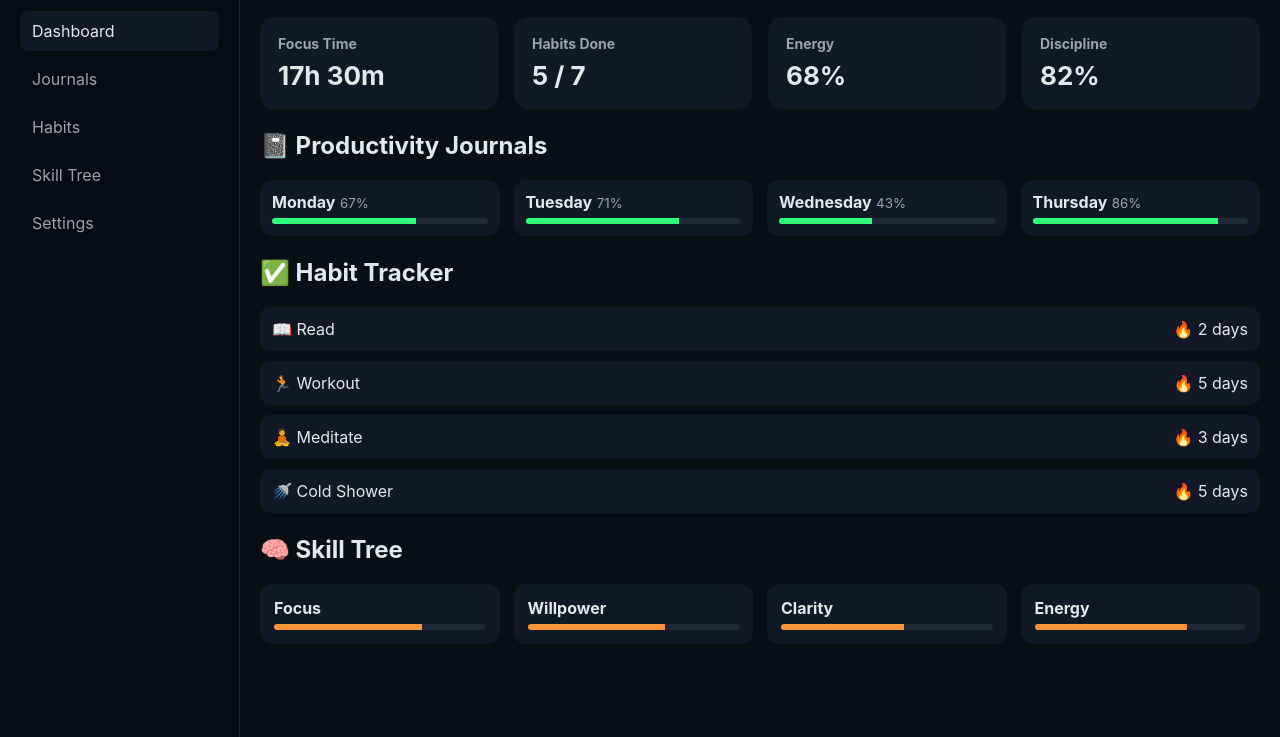
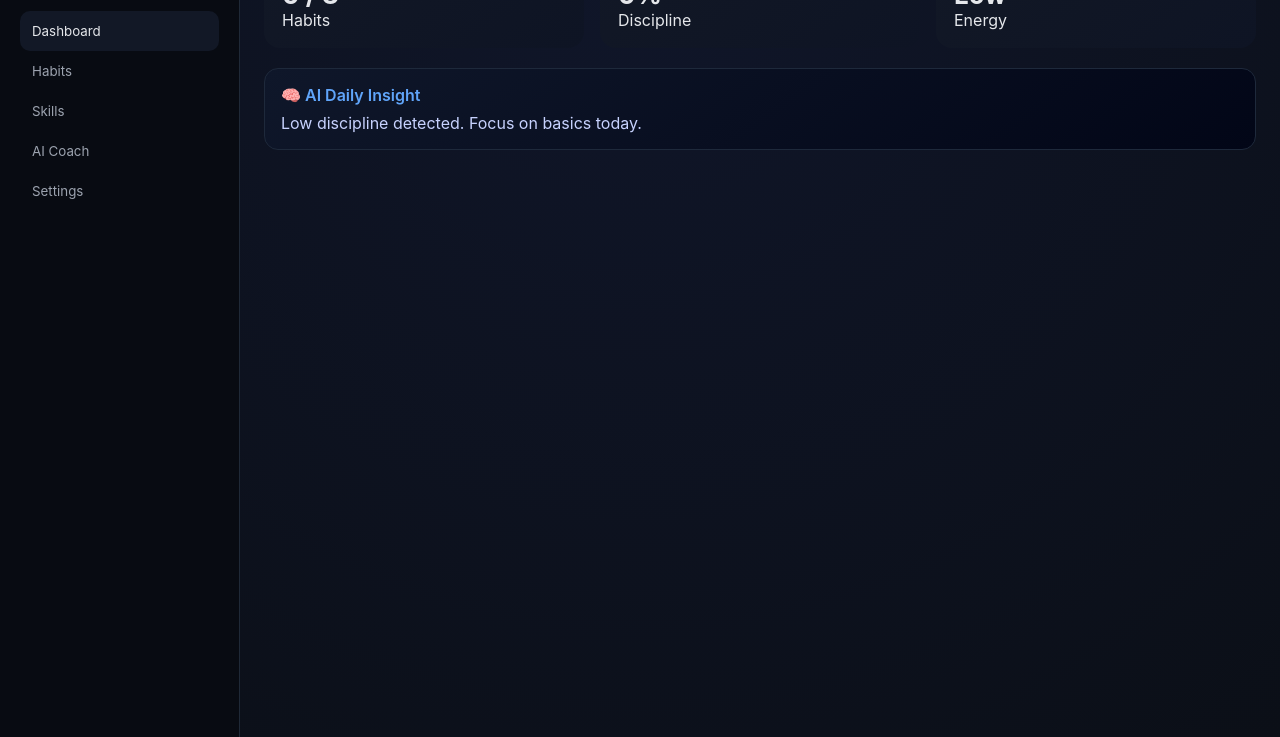
Before and after one commit to xHANGING/Life-changing-website, a plain HTML site: page index.html in a window 1280 px wide. Shown: the part 63-800 px from the top of the page. Drawn offline with Linux system fonts and the light colour scheme.

Commit message:
Update index.html

```diff
--- a/index.html
+++ b/index.html
@@ -2,33 +2,32 @@
 <html lang="en">
 <head>
 <meta charset="UTF-8">
-<title>LIFE OS — Productivity Dashboard</title>
+<title>LIFE OS — AI Powered</title>
 <meta name="viewport" content="width=device-width, initial-scale=1.0">
 
 <style>
 :root{
-  --bg:#0b0e14;
+  --bg:#0b0f17;
   --panel:#121826;
-  --panel2:#0f1422;
+  --panel2:#0e1424;
   --text:#e5e7eb;
   --muted:#9ca3af;
   --green:#2eff7b;
-  --yellow:#facc15;
   --orange:#fb923c;
+  --blue:#60a5fa;
   --border:#1f2937;
 }
-
 *{box-sizing:border-box;font-family:Inter,system-ui,sans-serif}
-
 body{
   margin:0;
-  background:var(--bg);
+  background:radial-gradient(circle at top,#10162a,#0b0f17);
   color:var(--text);
   display:flex;
   height:100vh;
+  animation:fade .6s ease;
 }
+@keyframes fade{from{opacity:0}to{opacity:1}}
 
-/* SIDEBAR */
 .sidebar{
   width:240px;
   background:#080b12;
@@ -41,240 +40,183 @@ body{
   font-weight:700;
   margin-bottom:30px;
 }
-.nav a{
-  display:block;
-  padding:10px 12px;
-  margin-bottom:8px;
-  border-radius:8px;
+.nav button{
+  width:100%;
+  background:none;
+  border:none;
   color:var(--muted);
-  text-decoration:none;
+  padding:12px;
+  border-radius:10px;
+  text-align:left;
+  cursor:pointer;
 }
-.nav a:hover,
-.nav a.active{
+.nav button.active,
+.nav button:hover{
   background:var(--panel);
   color:var(--text);
 }
 
-/* MAIN */
-.main{
-  flex:1;
-  padding:20px;
-  overflow:auto;
-}
-
-.topbar{
-  display:flex;
-  justify-content:space-between;
-  align-items:center;
-  margin-bottom:20px;
-}
-.search{
-  background:var(--panel);
-  padding:10px 14px;
-  border-radius:10px;
-  color:var(--muted);
-  width:260px;
-}
-
-/* CARDS */
+.main{flex:1;padding:24px;overflow:auto}
 .cards{
   display:grid;
   grid-template-columns:repeat(auto-fit,minmax(220px,1fr));
   gap:16px;
 }
 .card{
+  background:linear-gradient(145deg,var(--panel),var(--panel2));
+  padding:18px;
+  border-radius:16px;
+  transition:.3s;
+}
+.card:hover{transform:translateY(-4px)}
+.big{font-size:26px;font-weight:700}
+
+.section{margin-top:26px}
+.habit,.skill{
   background:var(--panel);
-  padding:18px;
-  border-radius:14px;
-}
-.card h3{
-  margin:0 0 8px;
-  font-size:14px;
-  color:var(--muted);
-}
-.big{
-  font-size:26px;
-  font-weight:700;
-}
-
-/* JOURNALS */
-.journals{
-  margin-top:22px;
-}
-.journal-grid{
-  display:grid;
-  grid-template-columns:repeat(auto-fit,minmax(160px,1fr));
-  gap:14px;
-}
-.journal{
-  background:var(--panel);
-  padding:12px;
+  padding:14px;
   border-radius:12px;
-}
-.journal small{color:var(--muted)}
-.progress{
-  height:6px;
-  background:#1f2937;
-  border-radius:4px;
-  overflow:hidden;
-  margin-top:6px;
-}
-.progress div{
-  height:100%;
-  background:var(--green);
-}
-
-/* HABITS */
-.habits{
-  margin-top:22px;
-}
-.habit{
-  background:var(--panel);
-  padding:12px;
-  border-radius:10px;
   margin-bottom:10px;
   display:flex;
   justify-content:space-between;
+  align-items:center;
 }
 
-/* SKILL TREE */
-.skills{
-  margin-top:22px;
+.ai-box{
+  background:linear-gradient(145deg,#0f172a,#020617);
+  border:1px solid #1e293b;
+  padding:16px;
+  border-radius:14px;
+  margin-top:20px;
 }
-.skill-grid{
-  display:grid;
-  grid-template-columns:repeat(auto-fit,minmax(160px,1fr));
-  gap:14px;
-}
-.skill{
-  background:var(--panel);
-  padding:14px;
-  border-radius:12px;
-}
-.skill b{display:block}
-.bar{
-  height:6px;
-  background:#1f2937;
-  border-radius:4px;
-  overflow:hidden;
-  margin-top:6px;
-}
-.bar div{
-  height:100%;
+.ai-title{color:var(--blue);font-weight:600}
+.ai-text{margin-top:8px;color:#c7d2fe}
+
+button.action{
   background:var(--orange);
+  border:none;
+  padding:10px 16px;
+  border-radius:10px;
+  cursor:pointer;
+  font-weight:600;
 }
 
-/* MOBILE */
-@media(max-width:900px){
-  .sidebar{display:none}
-  .search{width:100%}
-}
+@media(max-width:900px){.sidebar{display:none}}
 </style>
 </head>
 
 <body>
 
-<!-- SIDEBAR -->
 <div class="sidebar">
-  <div class="logo">🌱 LIFE OS</div>
+  <div class="logo">🤖 LIFE OS AI</div>
   <div class="nav">
-    <a class="active">Dashboard</a>
-    <a>Journals</a>
-    <a>Habits</a>
-    <a>Skill Tree</a>
-    <a>Settings</a>
+    <button class="active" onclick="show('dash')">Dashboard</button>
+    <button onclick="show('habits')">Habits</button>
+    <button onclick="show('skills')">Skills</button>
+    <button onclick="show('ai')">AI Coach</button>
+    <button onclick="show('settings')">Settings</button>
   </div>
 </div>
 
-<!-- MAIN -->
 <div class="main">
 
-  <!-- TOP -->
-  <div class="topbar">
-    <div class="search">🔍 Search</div>
-    <div>Welcome back 👋</div>
+<!-- DASHBOARD -->
+<div id="dash" class="page">
+  <div class="cards">
+    <div class="card"><div class="big" id="habitScore">0 / 3</div>Habits</div>
+    <div class="card"><div class="big" id="discipline">0%</div>Discipline</div>
+    <div class="card"><div class="big" id="energy">--</div>Energy</div>
   </div>
 
-  <!-- STATS -->
-  <div class="cards">
-    <div class="card">
-      <h3>Focus Time</h3>
-      <div class="big">17h 30m</div>
-    </div>
-    <div class="card">
-      <h3>Habits Done</h3>
-      <div class="big">5 / 7</div>
-    </div>
-    <div class="card">
-      <h3>Energy</h3>
-      <div class="big">68%</div>
-    </div>
-    <div class="card">
-      <h3>Discipline</h3>
-      <div class="big">82%</div>
-    </div>
+  <div class="ai-box">
+    <div class="ai-title">🧠 AI Daily Insight</div>
+    <div class="ai-text" id="aiInsight"></div>
   </div>
+</div>
 
-  <!-- JOURNALS -->
-  <div class="journals">
-    <h2>📓 Productivity Journals</h2>
-    <div class="journal-grid">
-      <div class="journal">
-        <b>Monday</b>
-        <small>67%</small>
-        <div class="progress"><div style="width:67%"></div></div>
-      </div>
-      <div class="journal">
-        <b>Tuesday</b>
-        <small>71%</small>
-        <div class="progress"><div style="width:71%"></div></div>
-      </div>
-      <div class="journal">
-        <b>Wednesday</b>
-        <small>43%</small>
-        <div class="progress"><div style="width:43%"></div></div>
-      </div>
-      <div class="journal">
-        <b>Thursday</b>
-        <small>86%</small>
-        <div class="progress"><div style="width:86%"></div></div>
-      </div>
-    </div>
+<!-- HABITS -->
+<div id="habits" class="page" style="display:none">
+  <div class="section">
+    <div class="habit">📖 Read <input type="checkbox" onchange="toggle('read')"></div>
+    <div class="habit">🏋️ Workout <input type="checkbox" onchange="toggle('workout')"></div>
+    <div class="habit">🧘 Meditate <input type="checkbox" onchange="toggle('meditate')"></div>
   </div>
+</div>
 
-  <!-- HABITS -->
-  <div class="habits">
-    <h2>✅ Habit Tracker</h2>
-    <div class="habit">📖 Read <span>🔥 2 days</span></div>
-    <div class="habit">🏃 Workout <span>🔥 5 days</span></div>
-    <div class="habit">🧘 Meditate <span>🔥 3 days</span></div>
-    <div class="habit">🚿 Cold Shower <span>🔥 5 days</span></div>
+<!-- SKILLS -->
+<div id="skills" class="page" style="display:none">
+  <div class="section">
+    <div class="skill">Focus <input type="range" min="0" max="100" oninput="skill('focus',this.value)"></div>
+    <div class="skill">Willpower <input type="range" min="0" max="100" oninput="skill('will',this.value)"></div>
   </div>
+</div>
 
-  <!-- SKILLS -->
-  <div class="skills">
-    <h2>🧠 Skill Tree</h2>
-    <div class="skill-grid">
-      <div class="skill">
-        <b>Focus</b>
-        <div class="bar"><div style="width:70%"></div></div>
-      </div>
-      <div class="skill">
-        <b>Willpower</b>
-        <div class="bar"><div style="width:65%"></div></div>
-      </div>
-      <div class="skill">
-        <b>Clarity</b>
-        <div class="bar"><div style="width:58%"></div></div>
-      </div>
-      <div class="skill">
-        <b>Energy</b>
-        <div class="bar"><div style="width:72%"></div></div>
-      </div>
-    </div>
+<!-- AI -->
+<div id="ai" class="page" style="display:none">
+  <div class="ai-box">
+    <div class="ai-title">🤖 AI Coach</div>
+    <div class="ai-text" id="coach"></div>
   </div>
+</div>
+
+<!-- SETTINGS -->
+<div id="settings" class="page" style="display:none">
+  <button class="action" onclick="reset()">Reset All Data</button>
+</div>
 
 </div>
 
+<script>
+function show(id){
+  document.querySelectorAll('.page').forEach(p=>p.style.display='none');
+  document.getElementById(id).style.display='block';
+  document.querySelectorAll('.nav button').forEach(b=>b.classList.remove('active'));
+  event.target.classList.add('active');
+}
+
+/* HABITS */
+function toggle(k){
+  localStorage.setItem(k,!(localStorage.getItem(k)==='true'));
+  update();
+}
+
+/* SKILLS */
+function skill(k,v){localStorage.setItem(k,v);update();}
+
+/* AI LOGIC */
+function update(){
+  let done=0;
+  ['read','workout','meditate'].forEach(k=>{
+    if(localStorage.getItem(k)==='true') done++;
+  });
+  document.getElementById('habitScore').innerText=`${done} / 3`;
+
+  let discipline=Math.round((done/3)*100);
+  document.getElementById('discipline').innerText=discipline+'%';
+
+  document.getElementById('energy').innerText=
+    discipline>70?'High':discipline>40?'Medium':'Low';
+
+  // AI Reasoning
+  let msg="";
+  if(discipline>=80) msg="Excellent discipline. Maintain momentum.";
+  else if(discipline>=50) msg="Good progress. One more habit will boost discipline.";
+  else msg="Low discipline detected. Focus on basics today.";
+
+  document.getElementById('aiInsight').innerText=msg;
+  document.getElementById('coach').innerText=
+    "Based on your habits, today's priority should be: "+
+    (done<2?"complete minimum habits":"deep focus work");
+}
+update();
+
+/* RESET */
+function reset(){
+  if(confirm("Reset everything?")){
+    localStorage.clear();location.reload();
+  }
+}
+</script>
+
 </body>
 </html>
```
